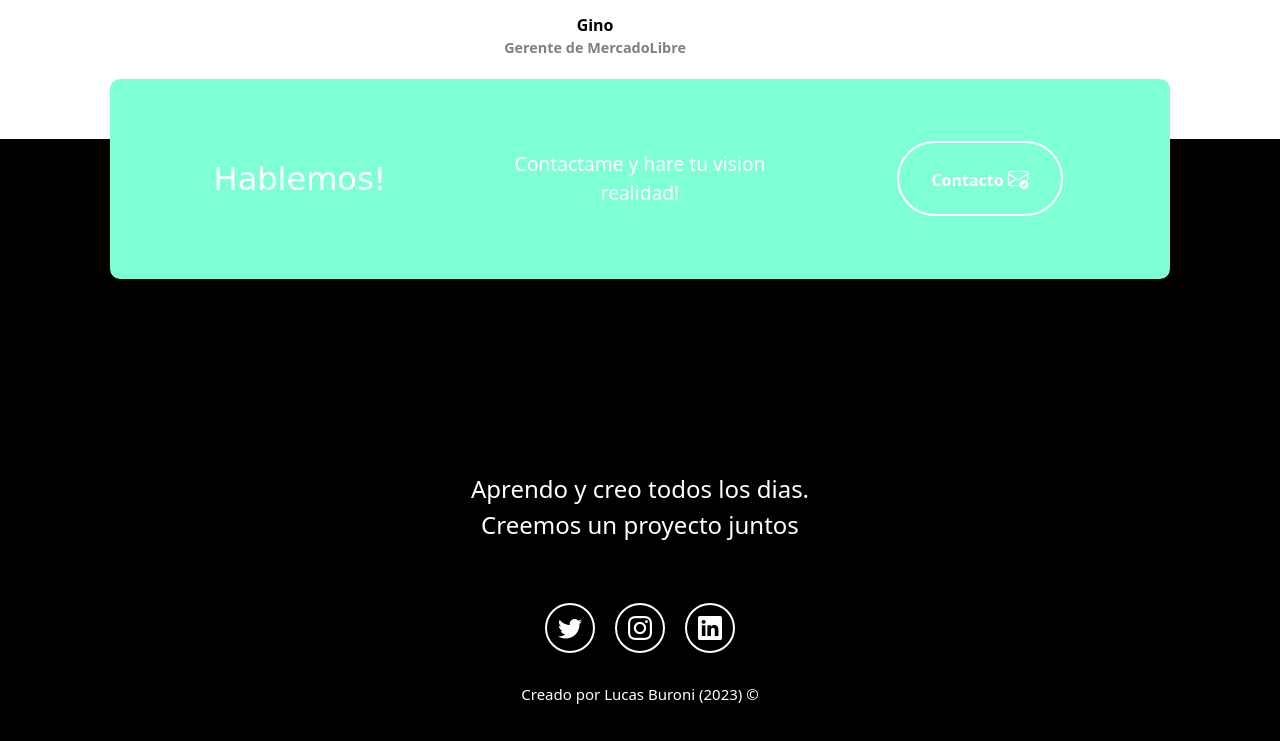
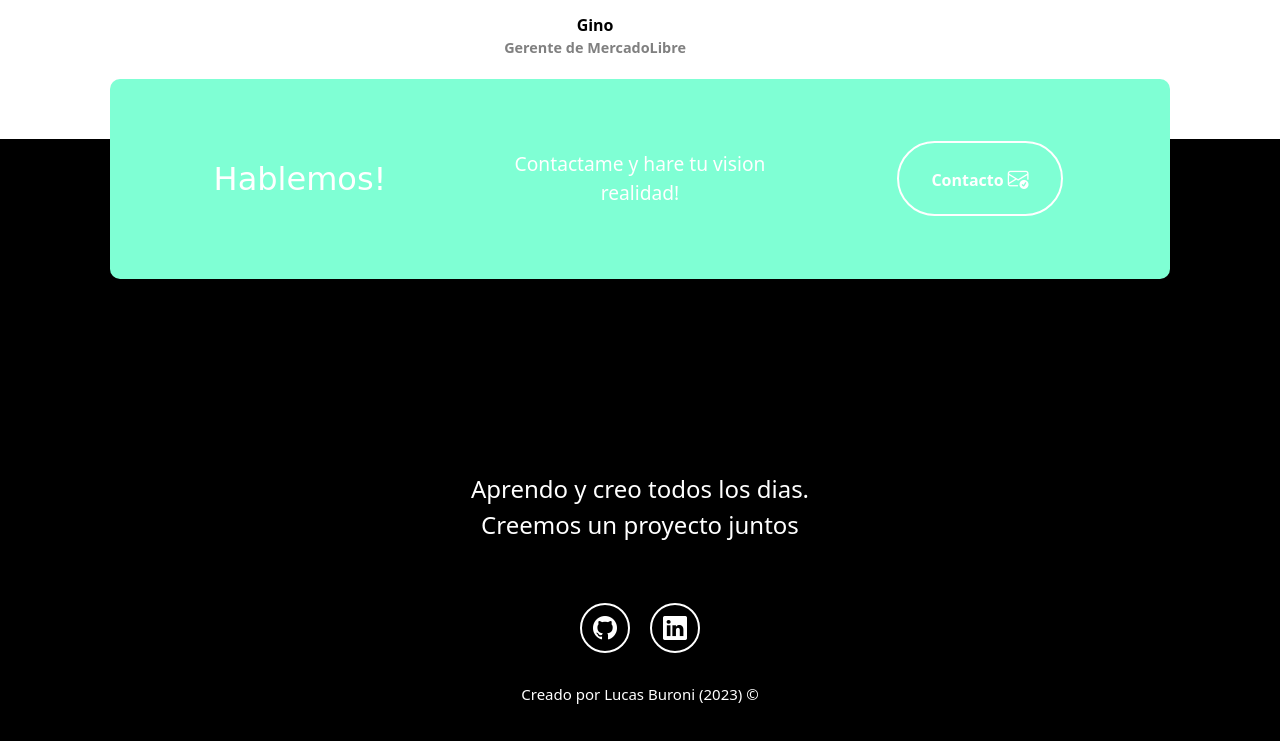
Before and after one commit to lburoni/portfolio, a plain HTML site: page index.html in a window 1280 px wide. Shown: the part 3088-3829 px from the top of the page. Drawn offline with nearby package versions, Linux system fonts and the light colour scheme; a web font is replaced by a local one.

Commit message:
primer commit

```diff
--- a/index.html
+++ b/index.html
@@ -321,13 +321,10 @@
             <img class="footer-icono" src="imagenes/" alt="">
             <p class="footer-texto text-center"> Aprendo y creo todos los dias. <br>Creemos un proyecto juntos</p>
             <div class="iconos-redes-sociales d-flex flex-wrap align-items-center justify-content-center">
-                <a href="https://twitter.com/?lang=es" target="_blank">
-                    <i class="bi bi-twitter"></i>
+                <a href="https://github.com/lburoni" target="_blank">
+                    <i class="bi bi-github"></i>
                 </a>
-                <a href="https://www.instagram.com/" target="_blank">
-                    <i class="bi bi-instagram"></i>
-                </a>
-                <a href="https://ar.linkedin.com/" target="_blank">
+                <a href="https://www.linkedin.com/in/lucas-matias-buroni" target="_blank">
                     <i class="bi bi-linkedin"></i>
                 </a>
 
```
